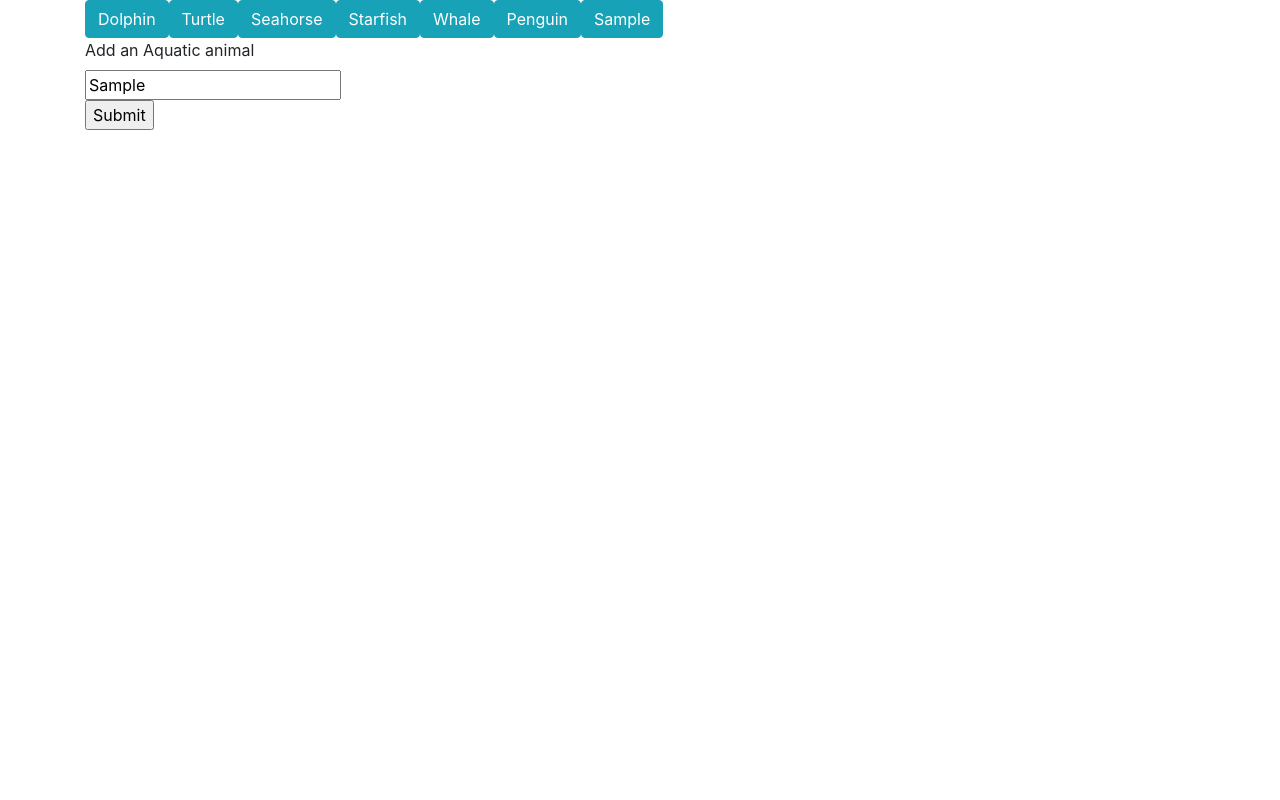
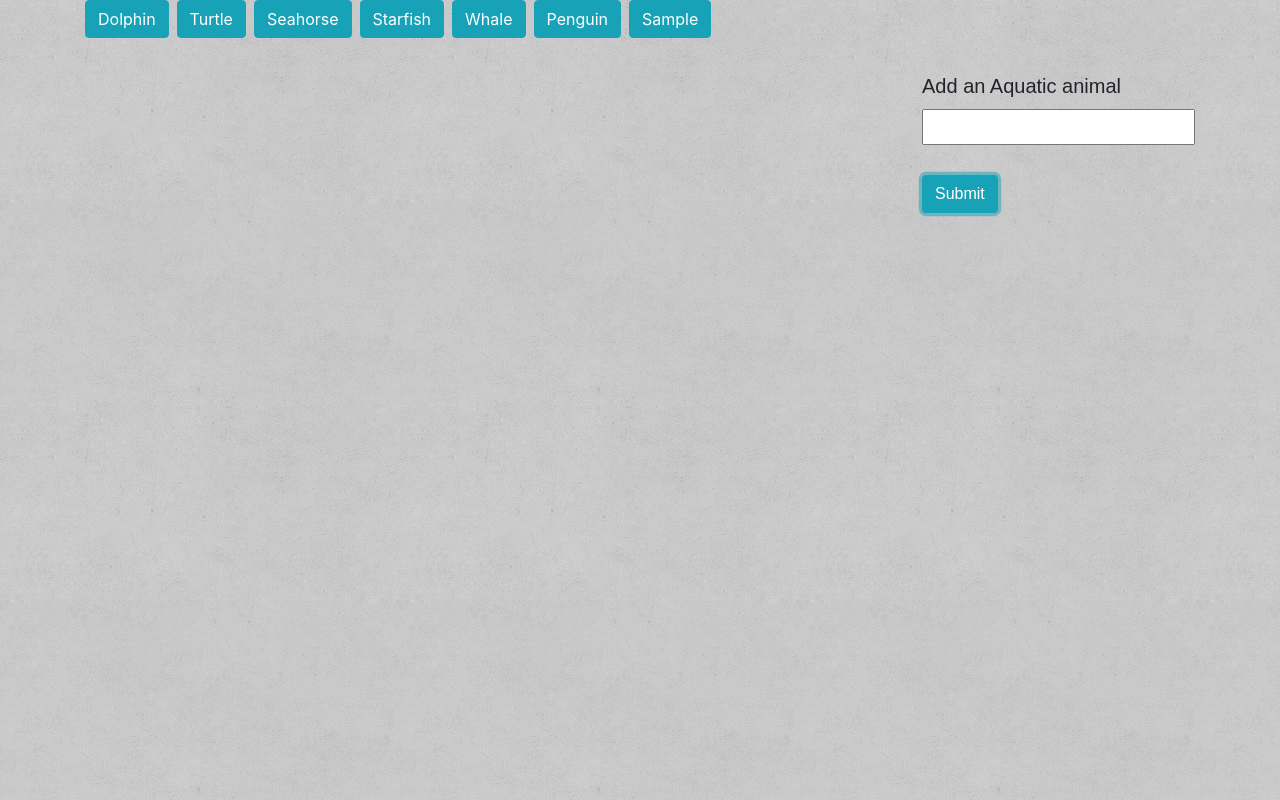
Before and after one commit to marajita/Gif-Tastic, a plain HTML site: page index.html in a window 1280 px wide. Both pictures are taken after typing "Sample" into the empty fields and a click on the input "Submit". Drawn offline with nearby package versions, Linux system fonts and the light colour scheme.

Commit message:
changes the dispLay of the page

```diff
--- a/assets/css/style.css
+++ b/assets/css/style.css
@@ -0,0 +1,20 @@
+#textInput {
+  float: right;
+  font-family: "Arial", "Helvetica Neue", Helvetica, sans-serif;
+  font-size: 20px;
+  margin-top: 25px;
+}
+img {
+  margin-top: 30px;
+}
+.img-div {
+  display: inline-block;
+  padding: 20px;
+}
+.btn {
+  margin-right: 8px;
+  margin-bottom: 8px;
+}
+body {
+  background-image: url(../images/mooning.png);
+}
--- a/assets/javascript/app.js
+++ b/assets/javascript/app.js
@@ -39,11 +39,15 @@ $(document).ready(function() {
     var topic = $("#aquatic-input")
       .val()
       .trim();
-    // The movie from the textbox is then added to our array
-    topics.push(topic);
+    // The new button from the textbox is then added to our array
+    if (topic === "") {
+    } else {
+      topics.push(topic);
+    }
 
     // calling renderButtons which handles the processing of our movie array
     renderButton();
+    $("#aquatic-input").val("");
   });
   // Calling the renderButtons function at least once to display the initial list of movies
 
@@ -67,6 +71,7 @@ $(document).ready(function() {
       var results = response.data;
       for (var i = 0; i < results.length; i++) {
         var gifDiv = $("<div>");
+        gifDiv.attr("class", "img-div");
         var rating = results[i].rating;
         var p = $("<p>").text("Rating: " + rating);
         var aquaticImages = $("<img>");
--- a/index.html
+++ b/index.html
@@ -18,10 +18,17 @@
     <div class="container">
       <div id="aquatic-view"></div>
       <!-- <form id="aquatic-form"> -->
-      <label for="aquatic-input">Add an Aquatic animal</label><br />
-      <input type="text" id="aquatic-input" /><br />
-      <!-- to add new Aquatic animals button -->
-      <input id="add-aquatic" type="submit" value="Submit" />
+      <div id="textInput">
+        <label for="aquatic-input">Add an Aquatic animal</label><br />
+        <input type="text" id="aquatic-input" /><br /><br />
+        <!-- to add new Aquatic animals button -->
+        <input
+          class="btn btn-info"
+          id="add-aquatic"
+          type="submit"
+          value="Submit"
+        />
+      </div>
       <!-- </form> -->
     </div>
 
```
Also changed, not shown: assets/images/mooning.png (added), 2 other files.
